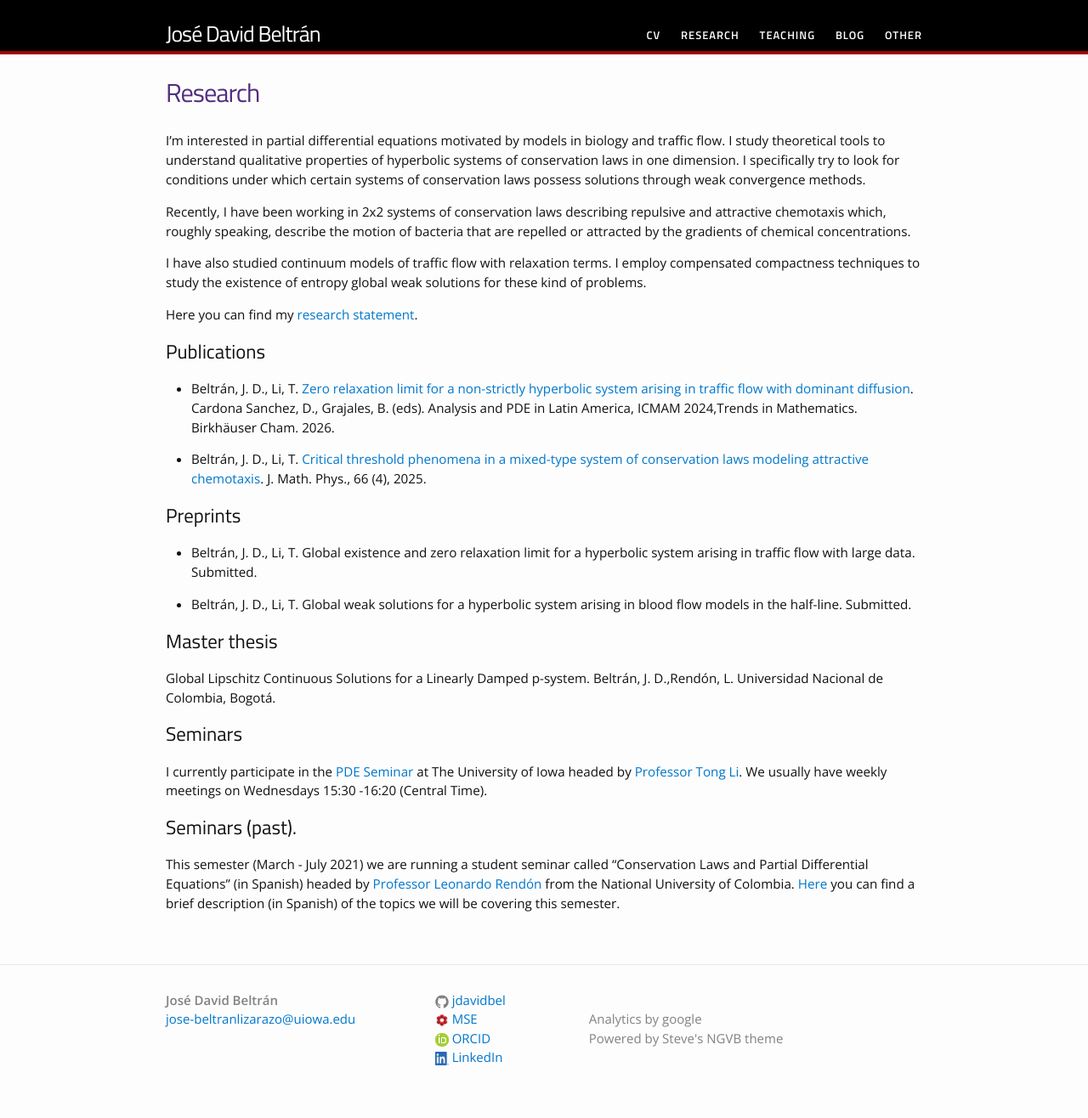
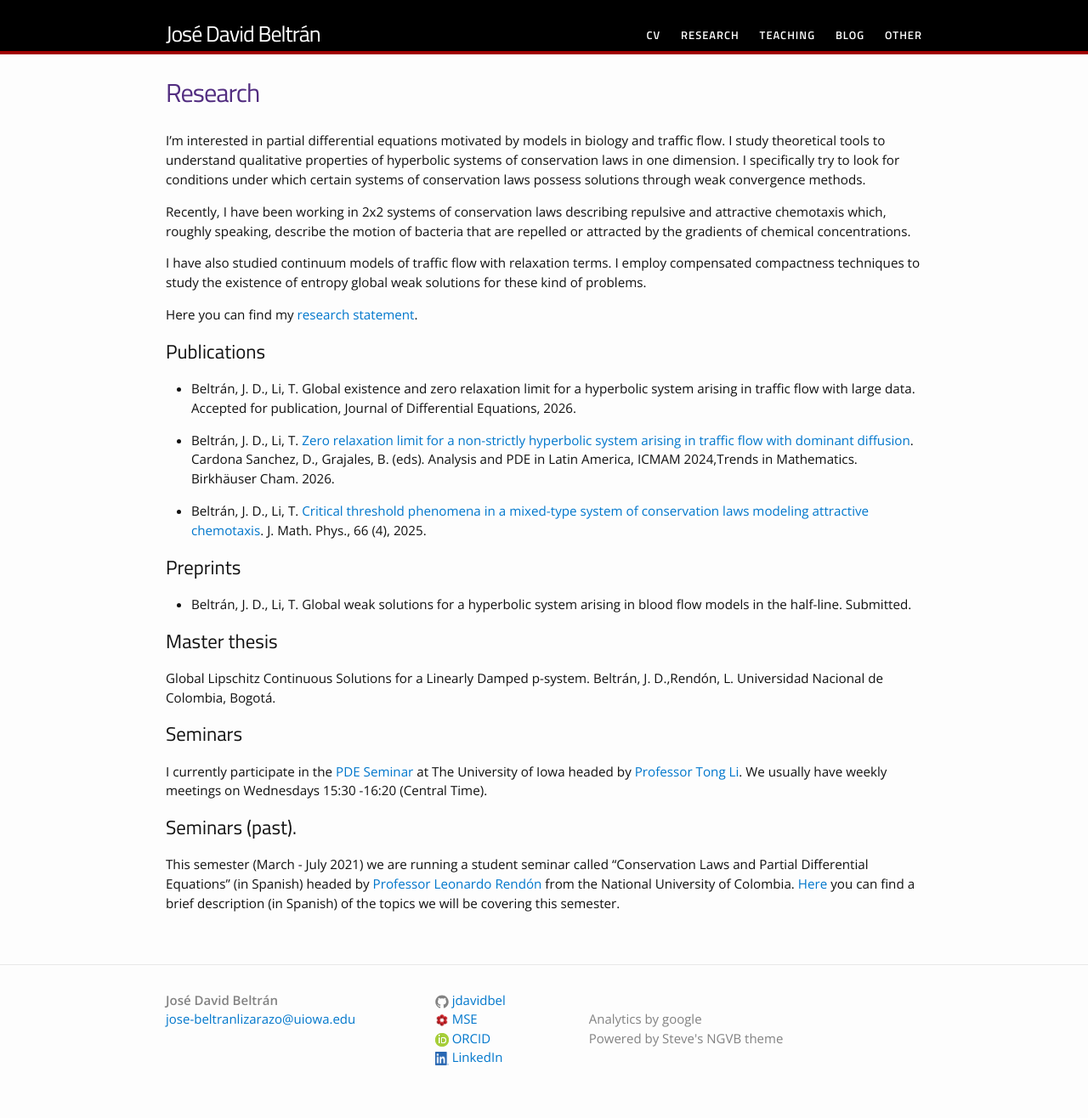
Before and after one commit to jdavidbel/jdavidbel.github.io, a Jekyll site: the page built from research.md, in a window 1280 px wide. Shown: the whole page at 85% size. Built offline with Jekyll 4.4.1, drawn with Linux system fonts in a browser that asks for light colours.

Commit message:
Update research.md
paper accepted !!!!

```diff
--- a/research.md
+++ b/research.md
@@ -43,14 +43,18 @@ Here you can find my [research statement](https://iowa-my.sharepoint.com/:b:/g/p
 
 ## Publications
 
+- Beltrán, J. D., Li, T. Global existence and zero relaxation limit for a hyperbolic system
+arising in traffic flow with large data. Accepted for publication, Journal of Differential Equations, 2026.
+
 - Beltrán, J. D., Li, T. [Zero relaxation limit for a non-strictly hyperbolic system arising in traffic flow with dominant diffusion](https://link.springer.com/chapter/10.1007/978-3-031-99557-6_13). Cardona Sanchez, D., Grajales, B. (eds). Analysis and PDE in Latin America, ICMAM 2024,Trends in Mathematics. Birkhäuser Cham. 2026.
 
 - Beltrán, J. D., Li, T. [Critical threshold phenomena in a mixed-type system of conservation laws modeling attractive chemotaxis](https://pubs.aip.org/aip/jmp/article/66/4/041510/3344141/Critical-threshold-phenomena-in-a-mixed-type). J. Math. Phys., 66 (4), 2025.
 
+
+
 ## Preprints
 
-- Beltrán, J. D., Li, T. Global existence and zero relaxation limit for a hyperbolic system
-arising in traffic flow with large data. Submitted.
+
 
 - Beltrán, J. D., Li, T. Global weak solutions for a hyperbolic system arising in blood
 flow models in the half-line. Submitted.
```
